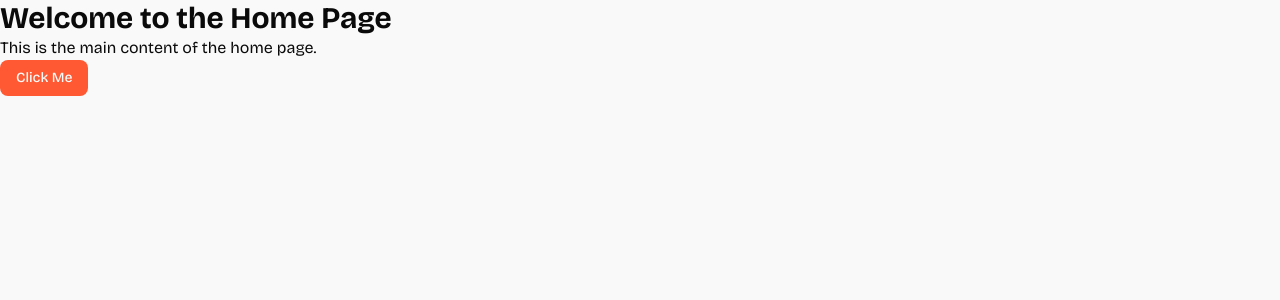
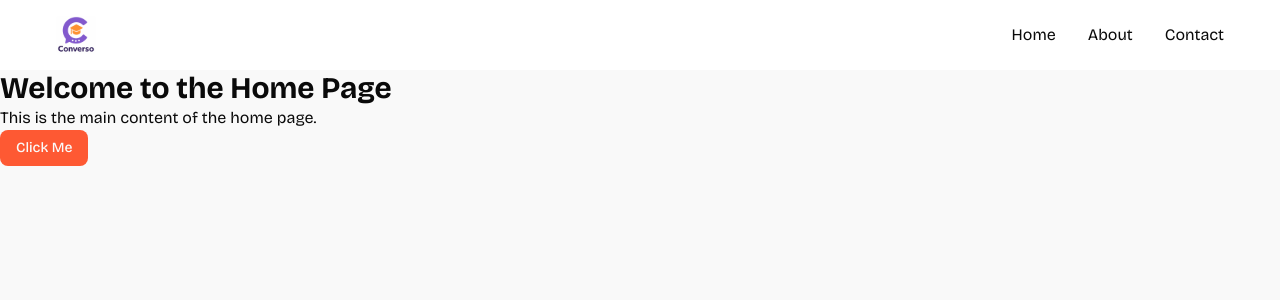
Before and after one commit to azubuike-nnamdi/ai-voice-agent, a Next.js app: page / in a window 1280 px wide. Shown: the top 300 px of the page. Built offline with nearby package versions, Linux system fonts and the light colour scheme.

Commit message:
chore: include navbar :zap:

```diff
--- a/app/layout.tsx
+++ b/app/layout.tsx
@@ -1,6 +1,7 @@
 import type { Metadata } from "next";
 import { Bricolage_Grotesque } from "next/font/google";
 import "./globals.css";
+import Navbar from "@/components/common/navbar";
 
 const bricolage = Bricolage_Grotesque({
   variable: "--font-bricolage",
@@ -8,7 +9,7 @@ const bricolage = Bricolage_Grotesque({
 });
 
 export const metadata: Metadata = {
-  title: "Converso",
+  title: "Oravox",
   description: "Real-time AI Teaching Platform",
 };
 
@@ -19,7 +20,10 @@ export default function RootLayout({
 }>) {
   return (
     <html lang="en">
-      <body className={`${bricolage.variable} antialiased`}>{children}</body>
+      <body className={`${bricolage.variable} antialiased`}>
+        <Navbar />
+        {children}
+      </body>
     </html>
   );
 }
--- /dev/null
+++ b/components/common/navbar.tsx
@@ -0,0 +1,27 @@
+import Image from 'next/image'
+import Link from 'next/link'
+import React from 'react'
+
+export default function Navbar() {
+  return (
+    <nav className='navbar'>
+      <Link href='/' className='navbar-brand'>
+        <div className='flex items-center gap-2.5 cursor-pointer'>
+          <Image src='/images/logo.svg' alt='Logo' width={40} height={40} />
+        </div>
+      </Link>
+      <div className='flex items-center gap-8'>
+        <Link href='/' className='navbar-item'>
+          Home
+        </Link>
+        <Link href='/about' className='navbar-item'>
+          About
+        </Link>
+        <Link href='/contact' className='navbar-item'>
+          Contact
+        </Link>
+      </div>
+
+    </nav>
+  )
+}
```
